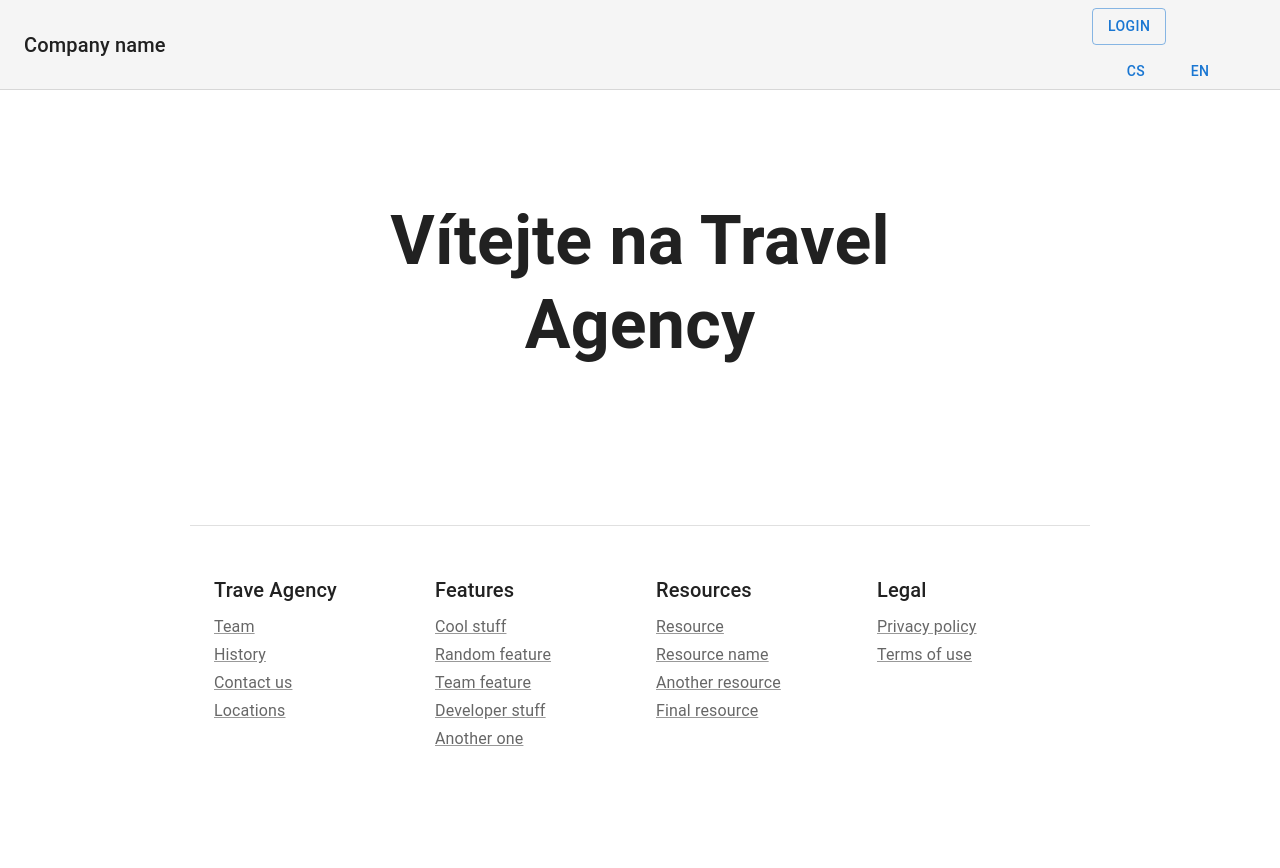
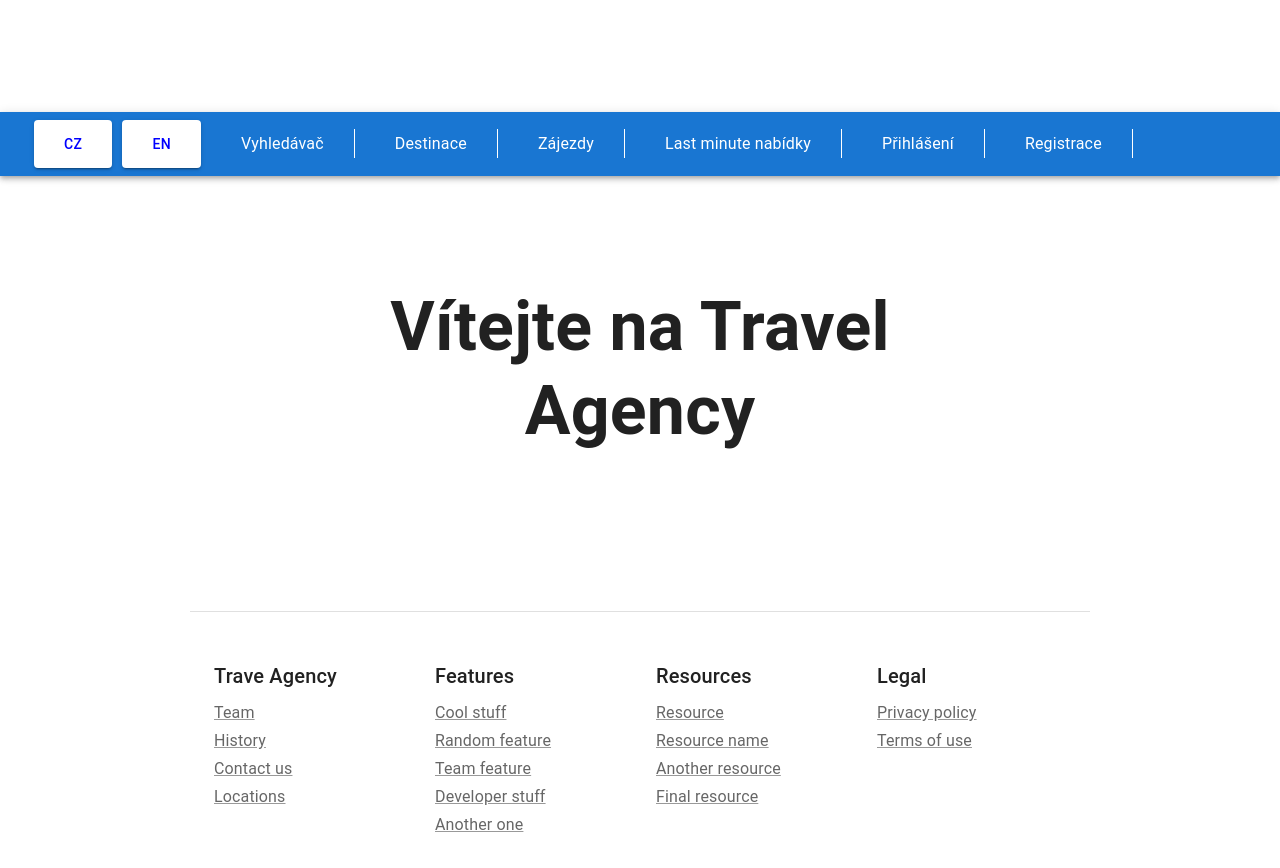
Before and after one commit to voklik/Mois, a React (Create React App) app: page / in a window 1280 px wide. Shown: the top 868 px of the page. Before the commit the page ends 801 px from the top, so only its background shows below. Built offline with nearby package versions, Linux system fonts and the light colour scheme.

Commit message:
Create Menu component

```diff
--- a/package.json
+++ b/package.json
@@ -5,8 +5,11 @@
   "dependencies": {
     "@emotion/react": "^11.8.2",
     "@emotion/styled": "^11.8.1",
+    "@material-ui/core": "^4.12.3",
+    "@material-ui/styles": "^4.11.4",
     "@mui/icons-material": "^5.5.1",
     "@mui/material": "^5.5.2",
+    "@mui/styles": "^5.5.3",
     "@testing-library/jest-dom": "^5.16.2",
     "@testing-library/react": "^12.1.3",
     "@testing-library/user-event": "^13.5.0",
@@ -15,7 +18,9 @@
     "react": "^17.0.2",
     "react-dom": "^17.0.2",
     "react-i18next": "^11.15.6",
+    "react-router-dom": "^6.2.2",
     "react-scripts": "5.0.0",
+    "tss-react": "^3.6.0",
     "web-vitals": "^2.1.4"
   },
   "scripts": {
--- a/src/App.js
+++ b/src/App.js
@@ -1,6 +1,5 @@
 import * as React from 'react';
 import AppBar from '@mui/material/AppBar';
-import Button from '@mui/material/Button';
 import CssBaseline from '@mui/material/CssBaseline';
 import Grid from '@mui/material/Grid';
 import Toolbar from '@mui/material/Toolbar';
@@ -9,6 +8,7 @@ import Link from '@mui/material/Link';
 import GlobalStyles from '@mui/material/GlobalStyles';
 import Container from '@mui/material/Container';
 import { useTranslation } from 'react-i18next';
+import Navbar from './components/menu';
 
 const footers = [
   {
@@ -41,39 +41,14 @@ function Welcome()
     return <h1>{t('welcome.title', {title:'Travel Agency'})}</h1>
 }
 
-function LanguageBar(){
-  const {t, i18n} = useTranslation('common');
-  return (
-  <Container>
-  <Button onClick={() => i18n.changeLanguage('cs')}>cs</Button>
-  <Button onClick={() => i18n.changeLanguage('en')}>en</Button>
-  </Container>
-  )
-}
-
 function PricingContent() {
   return (
       <React.Fragment>
         <GlobalStyles styles={{ ul: { margin: 0, padding: 0, listStyle: 'none' } }} />
         <CssBaseline />
-        <AppBar
-            position="static"
-            color="default"
-            elevation={0}
-            sx={{ borderBottom: (theme) => `1px solid ${theme.palette.divider}` }}
-        >
-          <Toolbar sx={{ flexWrap: 'wrap' }}>
-            <Typography variant="h6" color="inherit" noWrap sx={{ flexGrow: 1 }}>
-              Company name
-            </Typography>
-            <nav>
-            <Button href="#" variant="outlined" sx={{ my: 1, mx: 1.5 }}>
-              Login
-            </Button>
-            <LanguageBar></LanguageBar>
-            </nav>
-          </Toolbar>
-        </AppBar>
+        <Container disableGutters maxWidth="sm" sx={{ pt: 8, pb: 6 } }>
+        </Container>
+            <Navbar></Navbar>
         {/* Hero unit */}
         <Container disableGutters maxWidth="sm" component="main" sx={{ pt: 8, pb: 6 }}>
           <Typography
--- a/src/assets/translations/cs/common.json
+++ b/src/assets/translations/cs/common.json
@@ -1,5 +1,14 @@
 {
   "welcome": {
       "title": "Vítejte na {{title}}"
+  },
+
+  "menu": {
+    "search": "Vyhledávač",
+    "destinations": "Destinace",
+    "tours": "Zájezdy",
+    "lastminute": "Last minute nabídky",
+    "login": "Přihlášení",
+    "signin": "Registrace"
   }
 }
--- a/src/assets/translations/en/common.json
+++ b/src/assets/translations/en/common.json
@@ -1,5 +1,14 @@
 {
   "welcome": {
       "title": "Welcome to {{title}}"
+  },
+
+  "menu": {
+    "search": "Search",
+    "destinations": "Destinations",
+    "tours": "Tours",
+    "lastminute": "Last minute",
+    "login": "Login",
+    "Signin": "Registration"
   }
 }
--- /dev/null
+++ b/src/components/menu.js
@@ -0,0 +1,80 @@
+import React from "react";
+import {
+  AppBar,
+  Toolbar,
+  CssBaseline,
+  Button
+} from "@mui/material";
+import { makeStyles } from '@mui/styles';
+import { useTranslation } from "react-i18next";
+import { Link } from "react-router-dom";
+
+const useStyles = makeStyles({
+    navlinks: {
+      display: "flex",
+    },
+    link: {
+        textDecoration: 'none',
+        borderRight: '1px solid white',
+        color: 'white',
+        height: 48,
+        padding: '5px 30px 5px 30px',
+        marginLeft: '10px',
+        "&:hover": {
+            color: "black"
+          },
+    },
+    lang: {
+        textDecoration: 'none',
+        color: 'blue',
+        backgroundColor: "white",
+        height: 48,
+        padding: '5px 30px 5px 30px',
+        marginLeft: '10px',
+        "&:hover": {
+            color: "black"
+          },
+    }
+  });
+
+
+function Navbar() {
+ const classes = useStyles();
+ const {t, i18n} = useTranslation('common');
+
+
+  return (
+    <AppBar position="static">
+      <CssBaseline />
+      <Toolbar className={classes.navlinks}>
+          <div>
+           <Button variant="contained" className={classes.lang} onClick={() => i18n.changeLanguage('cs')}>CZ</Button>
+           <Button variant="contained" className={classes.lang} onClick={() => i18n.changeLanguage('en')}>EN</Button>
+          </div>
+          <div>
+            <Link className={classes.link} to="/search">
+                {t('menu.search')}
+            </Link>
+            <Link className={classes.link} to="/about">
+                {t('menu.destinations')}
+            </Link>
+            <Link className={classes.link} to="/contact">
+                {t('menu.tours')}
+            </Link>
+            <Link className={classes.link} to="/lastminute">
+                {t('menu.lastminute')}
+            </Link>
+          </div>
+          <div>
+              <Link className={classes.link} to="/login">
+                {t('menu.login')}
+              </Link>
+              <Link className={classes.link} to="/signin">
+                {t('menu.signin')}
+              </Link>
+          </div>
+      </Toolbar>
+    </AppBar>
+  );
+}
+export default Navbar;
--- a/src/index.js
+++ b/src/index.js
@@ -7,6 +7,7 @@ import {I18nextProvider} from "react-i18next";
 import i18next from "i18next";
 import common_cs from "./assets/translations/cs/common.json";
 import common_en from "./assets/translations/en/common.json";
+import { BrowserRouter } from 'react-router-dom';
 
 i18next.init({
     interpolation: { escapeValue: false },
@@ -23,11 +24,14 @@ i18next.init({
 
 
 ReactDOM.render(
+<BrowserRouter>
   <React.StrictMode>
         <I18nextProvider i18n={i18next}>
             <App/>
         </I18nextProvider>
-  </React.StrictMode>,
+  </React.StrictMode>
+</BrowserRouter>
+  ,
   document.getElementById('root')
 );
 
```
Also changed, not shown: 1 other file (tests, documents, lock files or other folders).
